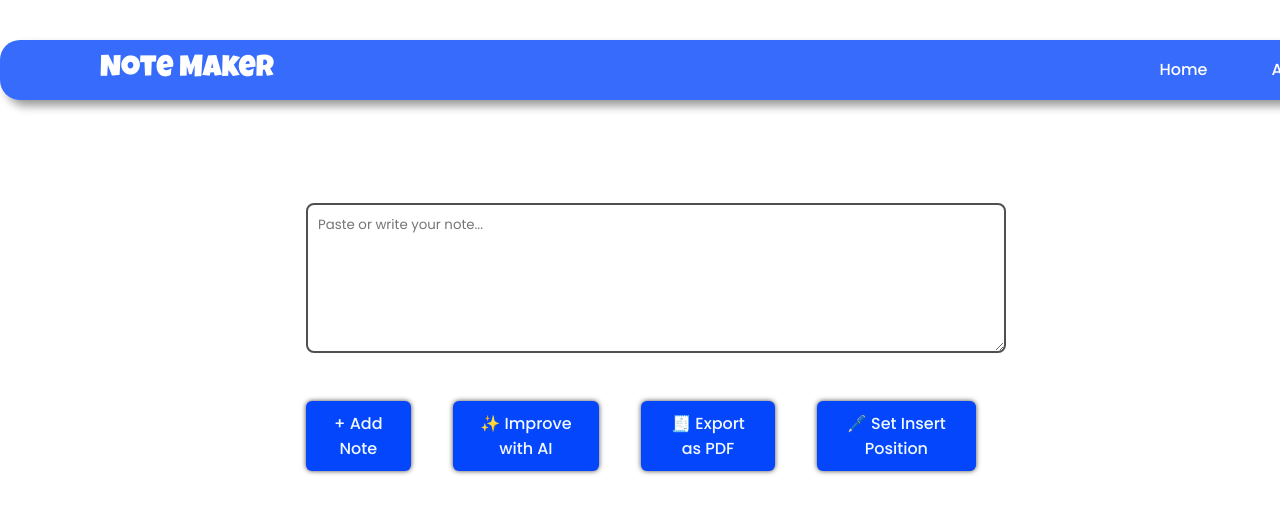
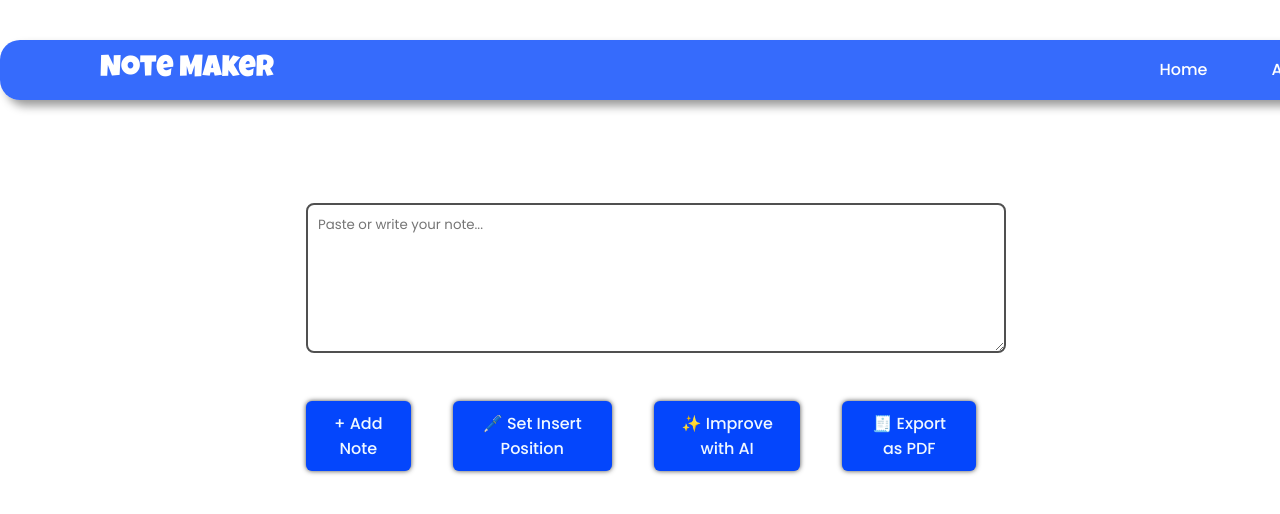
Before and after one commit to Rajat-264/note-maker-frontend, a React (Vite) app: page /topic/1 in a window 1280 px wide. Shown: the top 514 px of the page. Built offline with nearby package versions, Linux system fonts and the light colour scheme; no server answers; a web font is replaced by a local one.

Commit message:
Note page updated

```diff
--- a/src/pages/Topic.jsx
+++ b/src/pages/Topic.jsx
@@ -98,11 +98,11 @@ export default function Topic() {
         />
         <div className="flex gap-3 mt-2">
           <button onClick={handleAddNote} className="button">+ Add Note</button>
-          <button onClick={handleImproveWithAI} className="button">✨ Improve with AI</button>
-          <button onClick={downloadAsPDF} className="button">🧾 Export as PDF</button>
           <button onClick={() => setInsertMode(!insertMode)} className={`button ${insertMode ? 'active' : ''}`}>
             {insertMode ? '🛑 Cancel Insert Mode' : '🖊️ Set Insert Position'}
           </button>
+          <button onClick={handleImproveWithAI} className="button">✨ Improve with AI</button>
+          <button onClick={downloadAsPDF} className="button">🧾 Export as PDF</button>
         </div>
         {insertMode && insertIndex !== null && (
           <p className="note-position-indicator">Inserting at position: {insertIndex + 1}</p>
```
